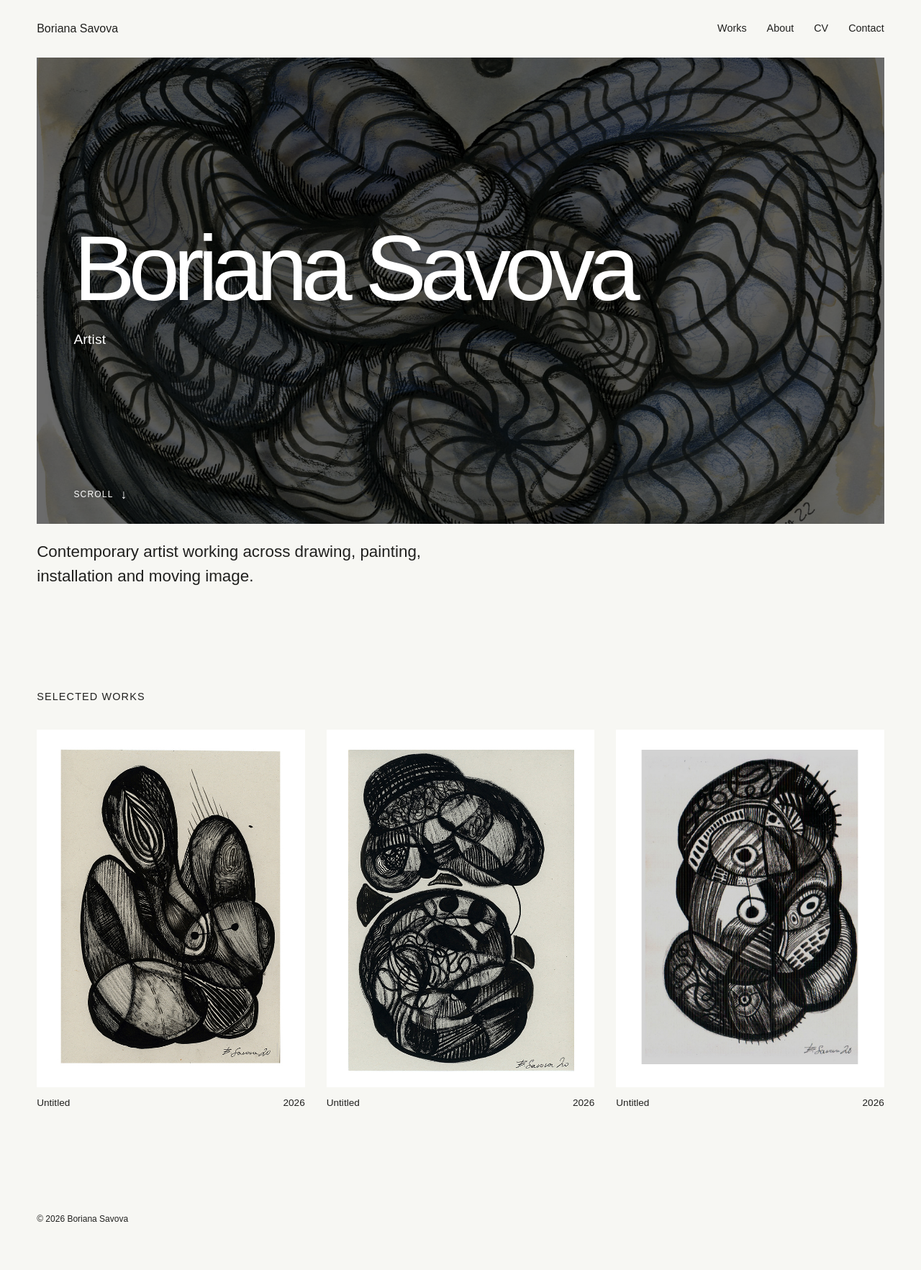
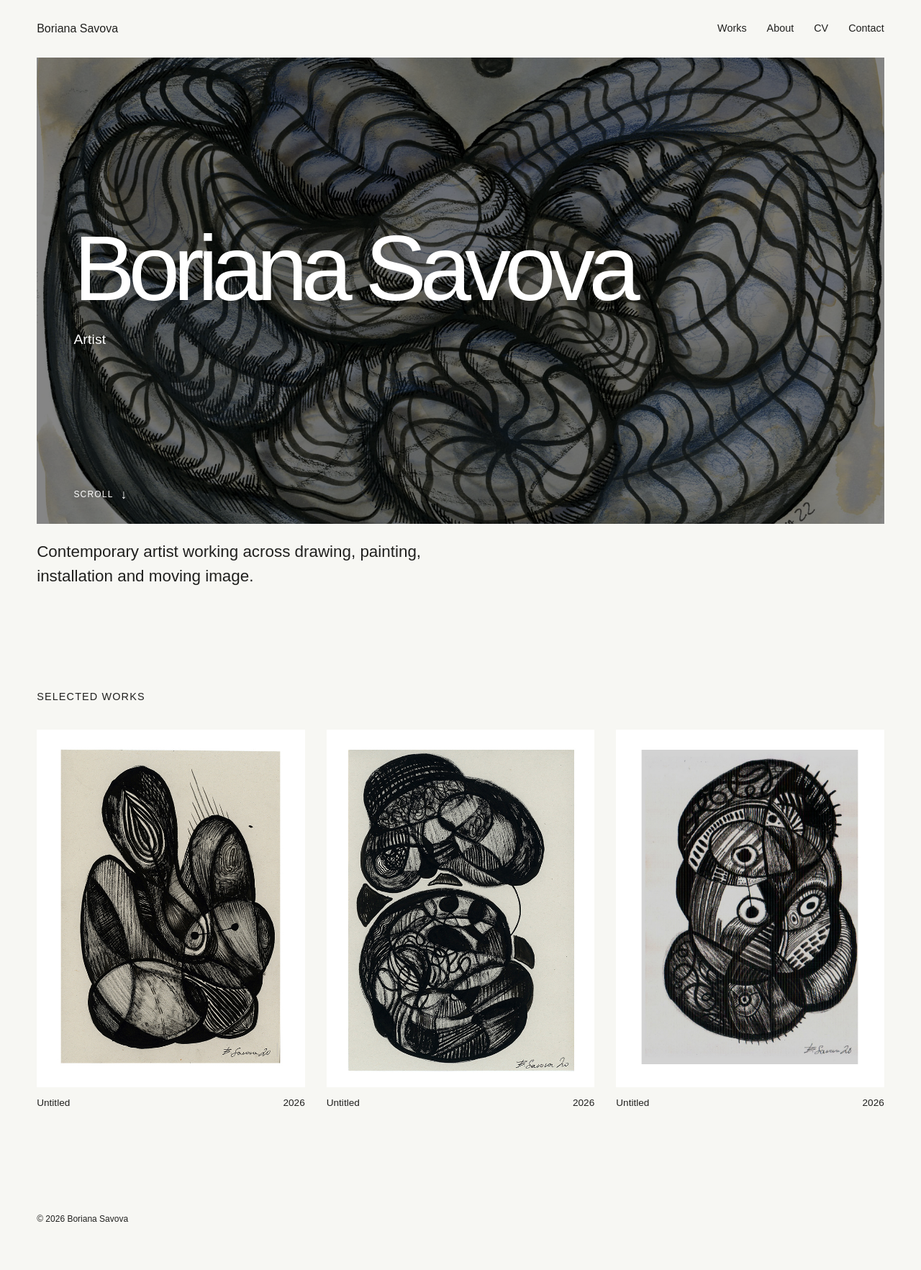
Before and after one commit to b-savova/b-savova.github.io, a Jekyll site: the page built from index.html, in a window 1280 px wide. Shown: the whole page at 72% size. Built offline with Jekyll 4.4.1, drawn with Linux system fonts in a browser that asks for light colours.

Commit message:
Update style.css

```diff
--- a/assets/css/style.css
+++ b/assets/css/style.css
@@ -71,7 +71,7 @@ nav a:hover {
 .hero-overlay {
   position: absolute;
   inset: 0;
-  background: rgba(0, 0, 0, 0.58);
+  background: rgba(0, 0, 0, 0.48);
   z-index: -2;
   pointer-events: none;
 }
```
